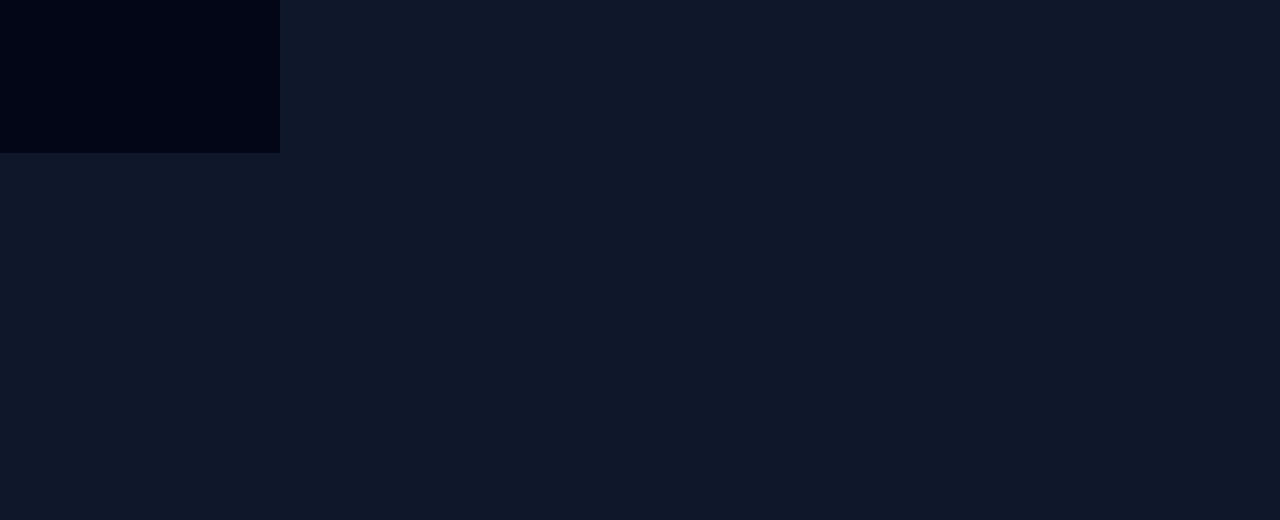
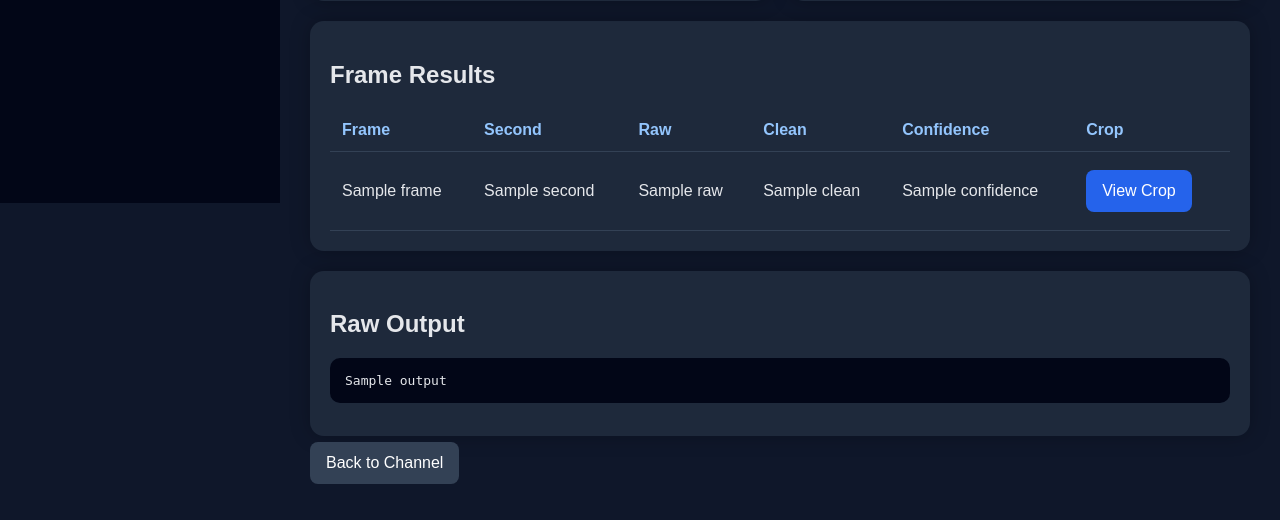
Before and after one commit to daryl868/247-EPG-Master, a Flask app: template dashboard/templates/live_ocr.html in a window 1280 px wide. Shown: the part 647-1167 px from the top of the page. Before the commit the page ends 800 px from the top, so only its background shows below. Run offline with Flask 3, Linux system fonts and the light colour scheme; the template is opened without the code that fills it: most values are stand-ins (such as "Sample title", 1, 10 or a date in 2020).

Commit message:
Add live OCR monitor

```diff
--- a/dashboard/app.py
+++ b/dashboard/app.py
@@ -1,11 +1,14 @@
 #!/usr/bin/env python3
-from flask import Flask
+from flask import Flask, send_from_directory
+from pathlib import Path
 
 from routes.dashboard import dashboard_bp
 from routes.providers import providers_bp
 from routes.logs import logs_bp
 from routes.actions import actions_bp
 from routes.ocr import ocr_bp
+
+ROOT = Path(__file__).resolve().parents[1]
 
 app = Flask(
     __name__,
@@ -19,5 +22,9 @@ app.register_blueprint(logs_bp, url_prefix="/logs")
 app.register_blueprint(actions_bp, url_prefix="/actions")
 app.register_blueprint(ocr_bp, url_prefix="/ocr")
 
+@app.route("/debug/<path:filename>")
+def debug_files(filename):
+    return send_from_directory(ROOT / "debug", filename)
+
 if __name__ == "__main__":
-    app.run(host="0.0.0.0", port=5050, debug=True)
+    app.run(host="0.0.0.0", port=5050, debug=False)
--- a/dashboard/routes/providers.py
+++ b/dashboard/routes/providers.py
@@ -1,8 +1,7 @@
-from flask import Blueprint, render_template, redirect, url_for
+from flask import Blueprint, render_template
 from pathlib import Path
 import json
 import subprocess
-import sys
 
 ROOT = Path(__file__).resolve().parents[2]
 providers_bp = Blueprint("providers", __name__)
@@ -71,9 +70,16 @@ def live_ocr(file_name, channel_index):
         str(channel_index)
     ])
 
+    parsed = None
+    try:
+        parsed = json.loads(output)
+    except Exception:
+        parsed = None
+
     return render_template(
         "live_ocr.html",
         file_name=file_name,
         channel_index=channel_index,
-        output=output
+        output=output,
+        parsed=parsed
     )
--- a/dashboard/static/css/style.css
+++ b/dashboard/static/css/style.css
@@ -145,3 +145,10 @@ th {
 .warn {
     color: #facc15;
 }
+
+.preview {
+    max-width: 100%;
+    border-radius: 10px;
+    border: 1px solid #334155;
+    background: #020617;
+}
--- a/dashboard/templates/live_ocr.html
+++ b/dashboard/templates/live_ocr.html
@@ -1,11 +1,71 @@
 {% extends "base.html" %}
 
 {% block content %}
-<h1>Live OCR Result</h1>
+<h1>Live OCR Monitor</h1>
+
+<div class="card">
+    <p><strong>Provider:</strong> {{ file_name }}</p>
+    <p><strong>Channel Index:</strong> {{ channel_index }}</p>
+</div>
+
+{% if parsed %}
+<div class="grid">
+    <div class="card">
+        <h2>Best OCR Result</h2>
+        <p><strong>Channel:</strong> {{ parsed.channel }}</p>
+        <p><strong>Expected:</strong> {{ parsed.expected }}</p>
+        <p><strong>Raw OCR:</strong> {{ parsed.best.raw }}</p>
+        <p><strong>Clean OCR:</strong> {{ parsed.best.clean }}</p>
+        <p><strong>Confidence:</strong> {{ parsed.best.confidence }}</p>
+        <p><strong>Vote Count:</strong> {{ parsed.best.vote_count }}</p>
+        <p><strong>Vote Avg:</strong> {{ parsed.best.vote_avg_confidence }}</p>
+    </div>
+
+    <div class="card">
+        <h2>OCR Crop</h2>
+        {% if parsed.best.crop %}
+            <img class="preview" src="/{{ parsed.best.crop }}">
+        {% else %}
+            <p>No crop image available.</p>
+        {% endif %}
+    </div>
+</div>
 
 <div class="card wide">
-    <h2>Provider: {{ file_name }}</h2>
-    <p><strong>Channel Index:</strong> {{ channel_index }}</p>
+    <h2>Frame Results</h2>
+    <table>
+        <thead>
+            <tr>
+                <th>Frame</th>
+                <th>Second</th>
+                <th>Raw</th>
+                <th>Clean</th>
+                <th>Confidence</th>
+                <th>Crop</th>
+            </tr>
+        </thead>
+        <tbody>
+        {% for r in parsed.results %}
+            <tr>
+                <td>{{ r.frame }}</td>
+                <td>{{ r.second }}</td>
+                <td>{{ r.raw }}</td>
+                <td>{{ r.clean }}</td>
+                <td>{{ r.confidence }}</td>
+                <td>
+                    {% if r.crop %}
+                        <a class="button blue" href="/{{ r.crop }}" target="_blank">View Crop</a>
+                    {% endif %}
+                </td>
+            </tr>
+        {% endfor %}
+        </tbody>
+    </table>
+</div>
+{% endif %}
+
+<div class="card wide">
+    <h2>Raw Output</h2>
     <pre>{{ output }}</pre>
 </div>
 
```
